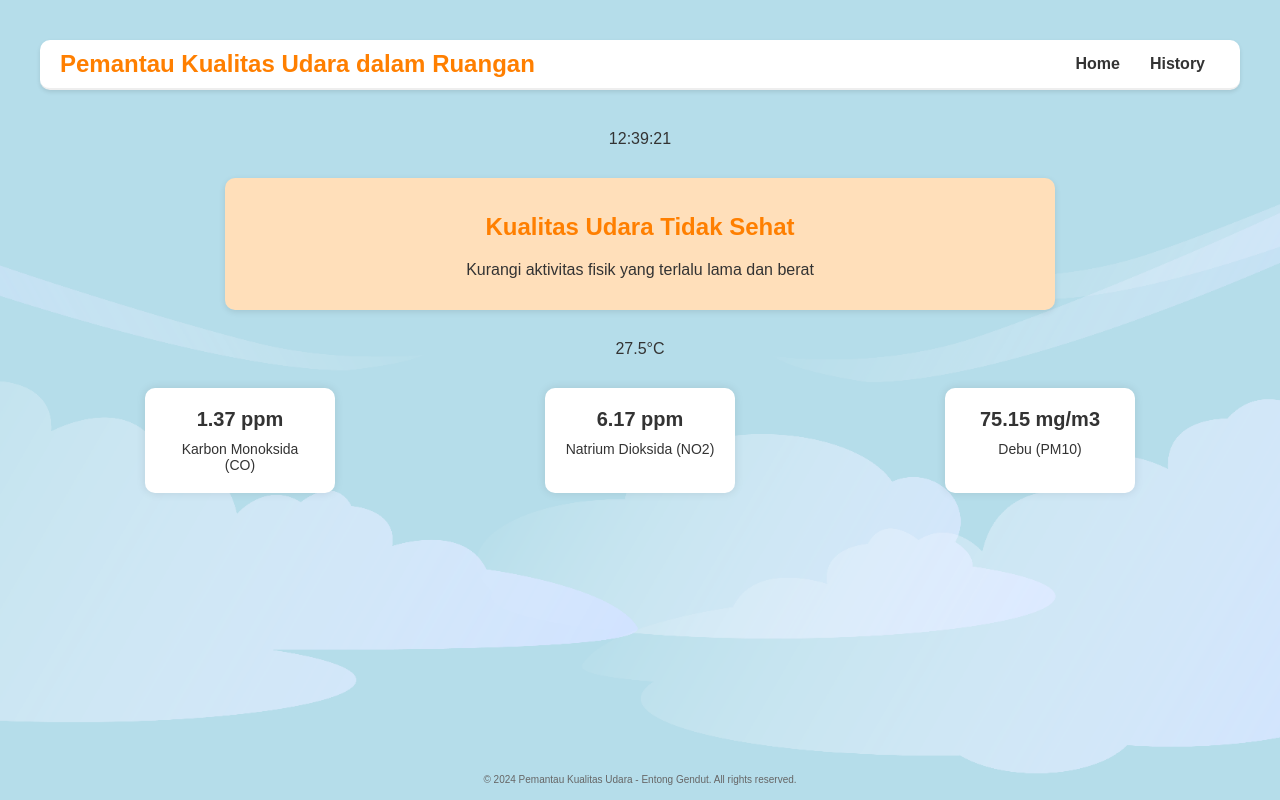
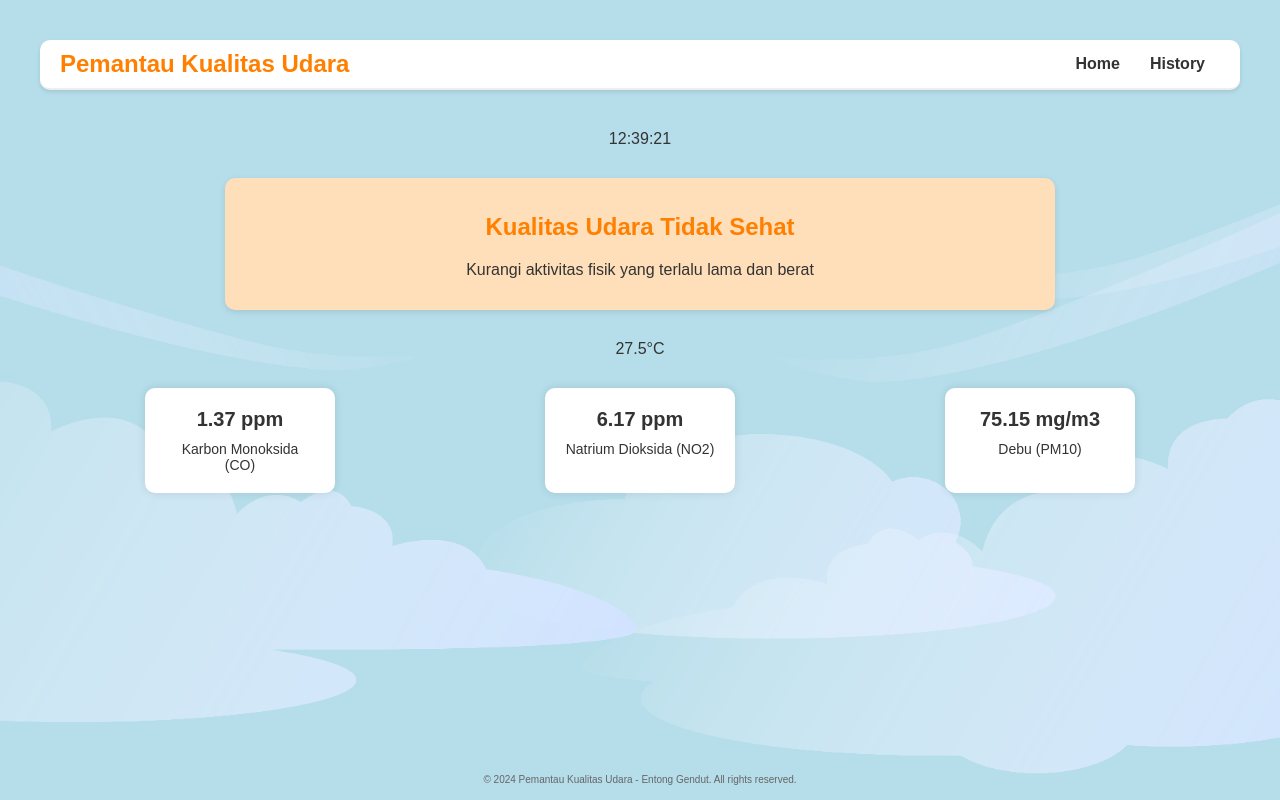
Before and after one commit to JarsXen/hepaV1, a website built with Vite: page index.html in a window 1280 px wide. Built offline with nearby package versions, Linux system fonts and the light colour scheme.

Commit message:
index.html

```diff
--- a/index.html
+++ b/index.html
@@ -8,8 +8,11 @@
 </head>
 <body>
     <div class="container">
+        <!-- Greeting message -->
+        <div id="greeting" class="greeting"></div>
+
         <nav>
-            <h1>Pemantau Kualitas Udara dalam Ruangan</h1>
+            <h1>Pemantau Kualitas Udara</h1>
             <ul>
                 <li><a href="#" id="home-link">Home</a></li>
                 <li><a href="#" id="history-link">History</a></li>
@@ -59,7 +62,7 @@
                     </tr>
                 </thead>
                 <tbody>
-                    <!-- Data akan dimasukkan di sini -->
+                    <!-- Data will be inserted here -->
                 </tbody>
             </table>
             <div class="pagination">
@@ -68,7 +71,7 @@
             </div>
         </div>
 
-        <!-- Footer with copyright -->
+        <!-- Footer -->
         <footer>
             <p>&copy; 2024 Pemantau Kualitas Udara - Entong Gendut. All rights reserved.</p>
         </footer>
```
